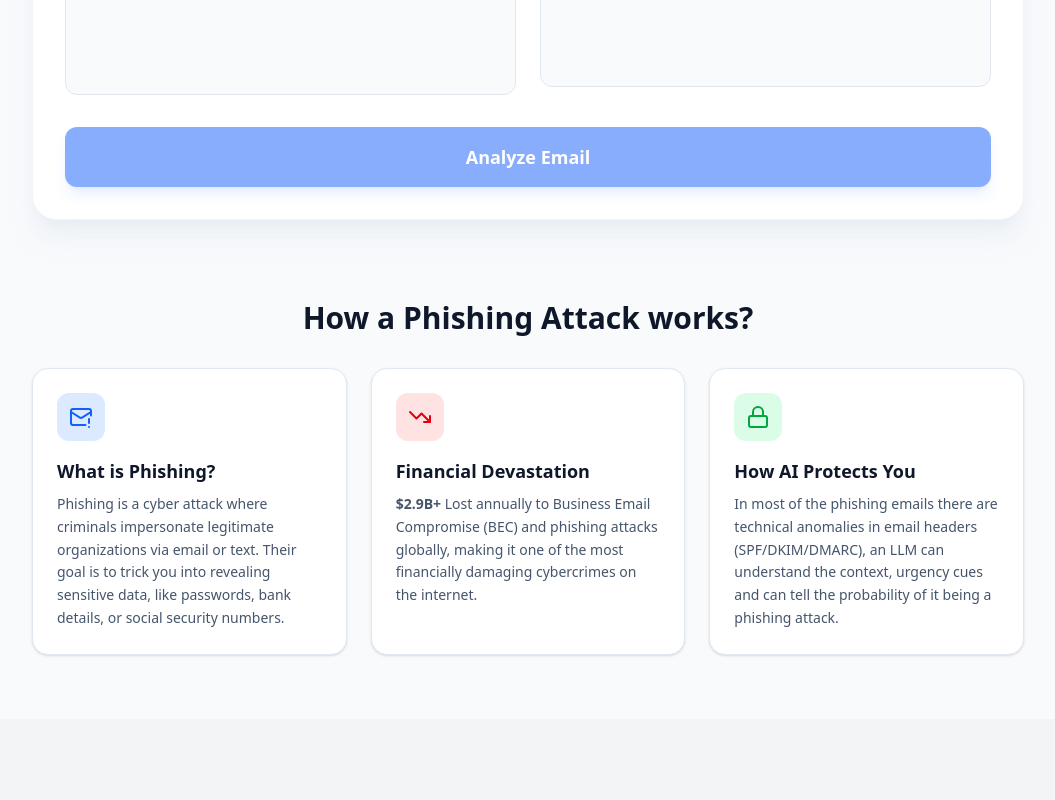
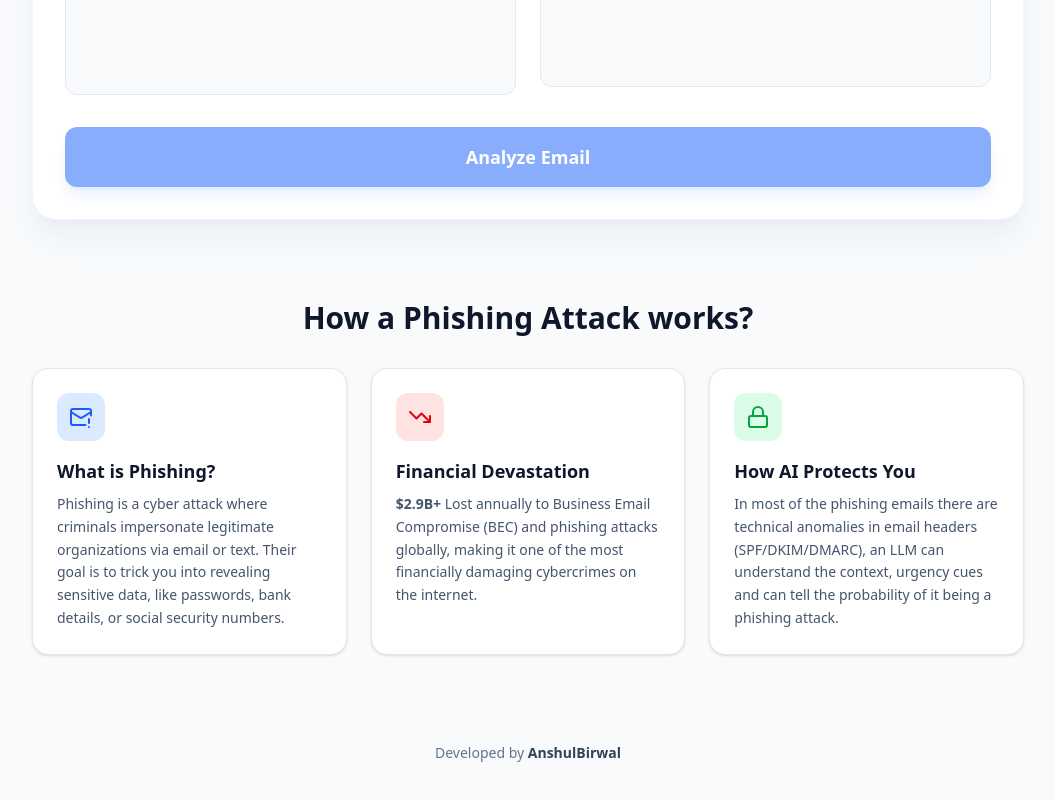
Before and after one commit to AnshulBirwal/PhishWaechterAI, a React (Vite) app: page / in a window 1280 px wide. Shown: the part 472-1272 px from the top of the page, without its empty margins (112-1167 px from the left). Before the commit the page ends 1191 px from the top, so only its background shows below. Built offline with nearby package versions, Linux system fonts and the light colour scheme.

Commit message:
added footer

```diff
--- a/src/App.tsx
+++ b/src/App.tsx
@@ -217,6 +217,13 @@
         {/* info part */}
         <EducationalSection />
 
+        {/* Footer */}
+        <div className="text-center pt-10 pb-4">
+          <p className="text-slate-500 text-sm">
+            Developed by <a href="https://anshulbirwal.de" target="_blank" rel="noopener noreferrer" className="font-bold text-slate-700 hover:text-blue-600 hover:underline transition-colors">AnshulBirwal</a>
+          </p>
+        </div>
+
       </div>
     </div>
   );
```
